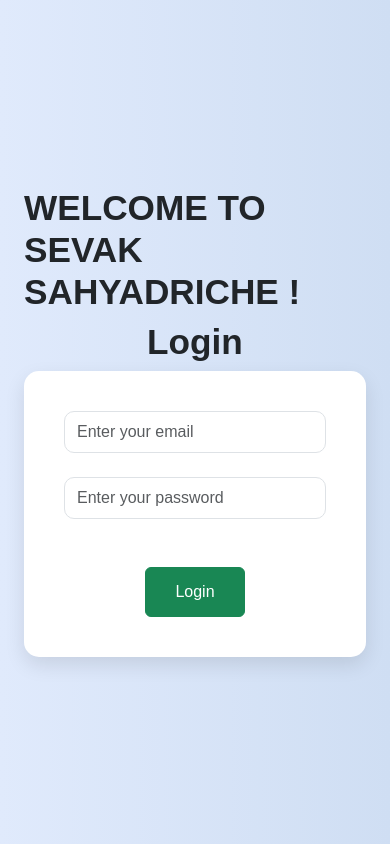
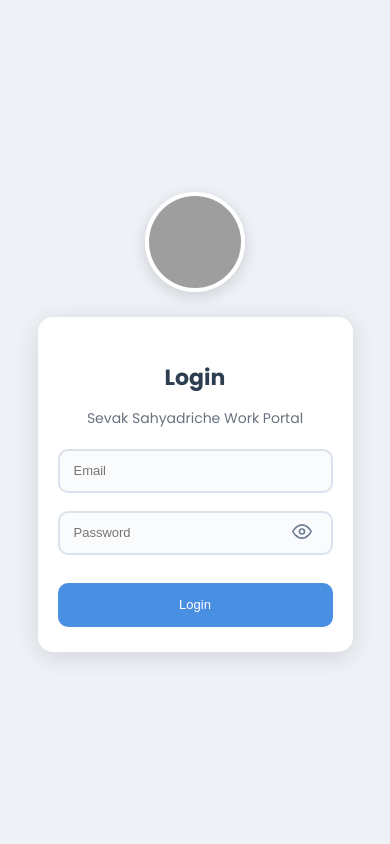
Before and after one commit to Tejas-Sankpal/SEVAK_SAHYADRICHE_PROJECT, a Django app: page / in a window 390 px wide. Run offline with Django 5.2, Linux system fonts and the light colour scheme; grey boxes are pictures that could not be loaded.

Commit message:
initial commit

```diff
--- a/SSP2/dashboard/models.py
+++ b/SSP2/dashboard/models.py
@@ -77,6 +77,6 @@ class Notification(models.Model):
     notify_type= models.CharField(max_length=100, choices= Notification_Type, default= "Casual")
     title= models.CharField(max_length=500)
     message= models.TextField()
-    link= models.URLField(blank= True, null= True)
+    link= models.URLField(blank= True, default="N/A")
     notify_created_at= models.DateTimeField(auto_now_add= True)
     is_read= models.BooleanField(default=False)
--- a/SSP2/dashboard/urls.py
+++ b/SSP2/dashboard/urls.py
@@ -23,6 +23,7 @@ urlpatterns = [
     path('see_role/', views.see_role, name='see_role'),
     path('update_Role/<int:role_id>', views.update_Role, name='update_Role'),
     path('notification/', views.notification, name= 'notification'),
+    path('see_notification/', views.see_notification, name= 'see_notification'),
 
 
 
@@ -41,7 +42,9 @@ urlpatterns = [
     path('update_assign_task_to_leader/', views.update_assign_task_to_leader, name='update_assign_task_to_leader'),
     path('save_role/', views.save_role, name='save_role'),
     path('save_updated_role/', views.save_updated_role, name='save_updated_role'),
+    path('delete_role/<int:role_id>/', views.delete_role, name= 'delete_role'),
     path('send_notification', views.send_notification, name= 'send_notification'),
     path('notifications/load/', views.load_notifications, name= 'load_notifications'),
     path('notifications/read/', views.mark_notification_read, name= 'mark_notification_read'),
+    path('logout/', views.logout, name= 'logout'),
 ]
--- a/SSP2/dashboard/views.py
+++ b/SSP2/dashboard/views.py
@@ -1,5 +1,6 @@
 from django.shortcuts import render, redirect, HttpResponse, get_object_or_404
 from django.http import JsonResponse
+from django.template.context_processors import request
 from django.utils.timezone import now
 from django.utils import timezone
 from django.contrib import messages
@@ -160,8 +161,16 @@ def see_assigned_task(request):
     return render(request,"see_assigned_task.html", {"task_details":task_details})
 
 def task_update(request, task_id):
-    task_details = Task_management.objects.all()
-    return render(request, "task_update.html", {"task_details": task_details})
+    leader_name = Volunteer.objects.filter(volunteer_role__role_name="Group Leader")
+    group_name = Groupcreate.objects.all()
+    data = Task_management.objects.filter(id= task_id)
+
+    context = {
+        "leader_name": leader_name,
+        "group_name": group_name,
+        "data": data
+    }
+    return render(request, "task_update.html", context)
 
 def set_role(request):
     return render(request,"set_role.html")
@@ -176,6 +185,10 @@ def update_Role(request, role_id):
 
 def notification(request):
     return render(request, "notification.html")
+
+def see_notification(request):
+    notification_data= Notification.objects.all().order_by('-id')
+    return render(request,"see_notification.html",{"notify_data":notification_data})
 
 
 
@@ -248,7 +261,21 @@ def save_updated_volunteer(request):
         vpass = request.POST["vpass"]
         vrole = request.POST["vrole"]
 
+        volunteer = Volunteer.objects.get(id=vid)
         role_obj = Role_set.objects.get(role_name=vrole)
+
+        # used to block changing the role leader -> any other role
+        if Groupcreate.objects.filter(leader=volunteer).exists():
+
+            # check if role actually changed
+            if volunteer.volunteer_role.id != role_obj.id:
+                messages.error(request,  "Role update blocked — this volunteer is currently assigned as a Group Leader. "
+                                                 "Please reassign the group or delete it before changing the role.")
+                return redirect("volunteer_update", id=vid)
+
+        if Volunteer.objects.filter(volunteer_contact= vcon).exclude(id= vid).exists():
+            messages.error(request,"This contact is already exists !")
+            return redirect("volunteer_update", id= vid)
 
         Volunteer.objects.filter(id= vid).update(
             volunteer_name= vname,
@@ -277,10 +304,10 @@ def save_updated_volunteer(request):
         #     fail_silently=False,
         # )
         messages.success(request,f"Data has been updated of {vname}!")
-        return redirect("/set_volunteer")
+        return redirect("set_volunteer")
     else:
         messages.error(request, "Something wrong!")
-        return redirect("/save_updated_volunteer")
+        return redirect("volunteer_update")
 
 def add_new_group(request):
     if request.method == "POST":
@@ -477,8 +504,45 @@ def task_delete(request, task_id):
     task.delete()
     return redirect("see_assigned_task")
 
-def update_assign_task_to_leader():
-    pass
+
+def update_assign_task_to_leader(request):
+    if request.method == "POST":
+
+        task_id = request.POST["tid"]
+        task_title = request.POST["task_title"]
+        task_desc = request.POST["task_description"]
+        assign_group_id = request.POST["group_id"]
+
+        # get objects
+        group_obj = Groupcreate.objects.get(id=assign_group_id)
+        # task = Task_management.objects.get(id=task_id)
+
+        # unique title check
+        if Task_management.objects.filter(task_title=task_title).exclude(id=task_id).exists():
+            messages.error(request, "Task already exists!")
+            return redirect("task_update", task_id=task_id)
+
+        # update task
+
+        # 1st method
+        # task.task_title = task_title
+        # task.task_description = task_desc
+        # task.Group = group_obj
+        # task.save()
+
+        # 2nd method
+        Task_management.objects.filter(id= task_id).update(
+            task_title= task_title,
+            task_description= task_desc,
+            Group= group_obj
+        )
+
+        messages.success(request, "Task updated!")
+        return redirect("see_assigned_task")
+
+    messages.error(request, "Something went wrong!")
+    return redirect("task_update", task_id=task_id)
+
 
 def save_role(request):
     if request.method == "POST":
@@ -513,6 +577,11 @@ def save_updated_role(request):
     else:
         messages.error(request, "Something worng !!!")
         return redirect("update_Role")
+
+def delete_role(request, role_id):
+    role= Role_set.objects.filter(id= role_id)
+    role.delete()
+    return redirect("see_role")
 
 def send_notification(request):
     if request.method == "POST":
@@ -580,3 +649,6 @@ def mark_notification_read(request):
             return JsonResponse({"error": str(e)}, status=400)
 
     return JsonResponse({"error": "POST method required"}, status=405)
+
+def logout(request):
+    return redirect("/")
--- a/SSP2/templates/index.html
+++ b/SSP2/templates/index.html
@@ -3,74 +3,234 @@
 <html lang="en">
 <head>
 <meta charset="UTF-8">
-  <title>Society Maintenance Portal</title>
-
-  <!--Bootstrap CDN -->
-  <link href="https://cdn.jsdelivr.net/npm/bootstrap@5.3.0/dist/css/bootstrap.min.css" rel="stylesheet">
-
-     <!--Custom CSS -->
-  <link href="{% static 'css/mystyle.css' %}" rel="stylesheet" type="text/css">
-
+<meta name="viewport" content="width=device-width, initial-scale=1.0">
+<title>Professional Login Page</title>
+<link rel="preconnect" href="https://fonts.googleapis.com">
+<link rel="preconnect" href="https://fonts.gstatic.com" crossorigin>
+<link href="https://fonts.googleapis.com/css2?family=Poppins:wght@300;400;500;600;700&display=swap" rel="stylesheet">
 
 <style>
+  * { box-sizing: border-box; }
+
   body {
-      background: linear-gradient(to right, #e0eafc, #cfdef3);
+    margin: 0;
+    font-family: "Poppins", sans-serif;
+    background: #eef1f6;
     min-height: 100vh;
-      overflow-x: hidden;
+    display: flex;
+    justify-content: center;
+    align-items: center;
   }
 
-    .form-container {
-      background: #fff;
-      padding: 40px;
-      border-radius: 15px;
-      box-shadow: 0 8px 20px rgba(0, 0, 0, 0.1);
+  .main-wrapper {
+    display: flex;
+    justify-content: center;
+    align-items: center;
+    gap: 30px;
+    padding: 20px;
+    max-width: 1100px;
+    width: 100%;
   }
 
-    .form-control {
-      border-radius: 10px;
-      transition: box-shadow 0.3s ease;
+  .image-box {
+    width: 420px;
+    height: 420px;
+    border-radius: 15px;
+    overflow: hidden;
+    background: #fff;
+    box-shadow: 0 3px 15px rgba(0,0,0,0.12);
+  }
+  .image-box img {
+    width: 100%;
+    height: 100%;
+    object-fit: cover;
   }
 
-    .form-control:focus {
-      box-shadow: 0 0 10px rgba(13, 110, 253, 0.5);
-      border-color: #0d6efd;
+  .divider-line {
+    width: 2px;
+    height: 400px;
+    background: #cfd6e2;
   }
 
-    h1 {
-      font-size: 2.2rem;
-      font-weight: bold;
+  .login-section {
+    width: 420px;
+    text-align: center;
+  }
+
+  .top-icon {
+    width: 120px;
+    height: 120px;
+    margin: 0 auto 25px;
+    border-radius: 50%;
+    overflow: hidden;
+    border: 4px solid #fff;
+    box-shadow: 0px 4px 15px rgba(0,0,0,0.15);
+  }
+  .top-icon img {
+    width: 100%;
+    height: 100%;
+    object-fit: cover;
+  }
+
+  .login-box {
+    background: #fff;
+    padding: 30px 25px;
+    border-radius: 15px;
+    box-shadow: 0px 5px 25px rgba(0,0,0,0.12);
+  }
+
+  .login-box h2 {
+    font-size: 26px;
+    margin-bottom: 5px;
+    color: #2c3e50;
+  }
+
+  .login-box p {
+    font-size: 14px;
+    color: #68727f;
+    margin-bottom: 20px;
+  }
+
+  .form-group { margin-bottom: 18px; text-align: left; }
+
+  input.form-control {
+    width: 100%;
+    height: 48px;
+    border: 2px solid #dbe2eb;
+    border-radius: 10px;
+    padding: 0 14px;
+    font-size: 14px;
+    background: #fafbfc;
+    outline: none;
+  }
+
+  input.form-control:focus {
+    border-color: #4a90e2;
+    background: #fff;
+  }
+
+  .password-wrapper { position: relative; }
+
+  .password-toggle {
+    position: absolute;
+    right: 15px;
+    top: 50%;
+    transform: translateY(-50%);
+    border: none;
+    background: none;
+    cursor: pointer;
+    color: #718096;
+  }
+
+  .login-btn {
+    width: 100%;
+    height: 48px;
+    margin-top: 10px;
+    background: #4a90e2;
+    color: #fff;
+    border: none;
+    border-radius: 10px;
+    font-size: 15px;
+    cursor: pointer;
+  }
+  .login-btn:hover {
+    background: #357abd;
+  }
+
+  /* Responsive */
+  @media(max-width: 968px) {
+    .main-wrapper { flex-direction: column; gap: 0; }
+    .image-box { display: none; }
+    .divider-line { display: none; }
+    .login-section { width: 90%; }
+  }
+
+  @media(max-width: 480px) {
+    input.form-control, .login-btn { height: 44px; font-size: 13px; }
+    .top-icon { width: 100px; height: 100px; }
+    .login-box { padding: 25px 20px; }
+    .login-box h2 { font-size: 22px; }
   }
 </style>
+
 </head>
+
 <body>
 
+<div class="main-wrapper">
 
+  <!-- LEFT IMAGE -->
+  <div class="image-box">
+    <img src="{% static 'images/bg.jpg' %}" alt="Background">
+  </div>
 
-<div class="container d-flex justify-content-center align-items-center" style="min-height: 100vh;">
-  <div class="row w-100">
-    <div class="col-sm-6 offset-sm-3 fade-in">
-        <h1><strong>WELCOME TO SEVAK SAHYADRICHE !</strong></h1>
-        <h1 class="text-center"><strong>Login</strong></h1>
-      <div class="form-container text-center">
+  <!-- VERTICAL LINE -->
+  <div class="divider-line"></div>
 
-        <!--Login Form -->
-        <form action="" method="post">
+  <!-- RIGHT LOGIN BOX -->
+  <div class="login-section">
+
+    <div class="top-icon">
+      <img src="{% static 'images/logo.png' %}" alt="Logo">
+    </div>
+
+    <div class="login-box">
+      <h2>Login</h2>
+      <p>Sevak Sahyadriche Work Portal</p>
+
+      <form method="post">
         {% csrf_token %}
-          <input type="email" placeholder="Enter your email" name="email" class="form-control" style="height:42px" required><br>
-          <input type="password" placeholder="Enter your password" name="password" class="form-control" style="height:42px" required>
 
+        <div class="form-group">
+          <input type="email" name="email" class="form-control" placeholder="Email" required autocomplete="email">
+        </div>
 
-       <br><br>
-          <button type="submit" class="btn btn-success" style="height: 50px; width: 100px;">Login</button>
-        </form>
-
-      </div>
-    </div>
+        <div class="form-group">
+          <div class="password-wrapper">
+            <input type="password" name="password" id="password" class="form-control password-input" placeholder="Password" required autocomplete="current-password">
+            <button type="button" class="password-toggle" id="passwordToggle" aria-label="Toggle password visibility">
+              <svg width="20" height="20" viewBox="0 0 24 24" fill="none" stroke="currentColor" stroke-width="2" stroke-linecap="round" stroke-linejoin="round">
+                <path d="M1 12s4-8 11-8 11 8 11 8-4 8-11 8-11-8-11-8z"></path>
+                <circle cx="12" cy="12" r="3"></circle>
+              </svg>
+            </button>
           </div>
         </div>
 
-<!-- Bootstrap JS Bundle (includes Popper for modal) -->
-<script src="https://cdn.jsdelivr.net/npm/bootstrap@5.3.0/dist/js/bootstrap.bundle.min.js"></script>
+        <button type="submit" class="login-btn">Login</button>
 
+      </form>
+    </div>
+
+  </div>
+
+</div>
+
+<script>
+  const passwordInput = document.getElementById('password');
+  const passwordToggle = document.getElementById('passwordToggle');
+
+  passwordToggle.addEventListener('click', function() {
+    const type = passwordInput.getAttribute('type') === 'password' ? 'text' : 'password';
+    passwordInput.setAttribute('type', type);
+
+    // Toggle icon
+    if (type === 'text') {
+      passwordToggle.innerHTML = `
+        <svg width="20" height="20" viewBox="0 0 24 24" fill="none" stroke="currentColor" stroke-width="2" stroke-linecap="round" stroke-linejoin="round">
+          <path d="M17.94 17.94A10.07 10.07 0 0 1 12 20c-7 0-11-8-11-8a18.45 18.45 0 0 1 5.06-5.94M9.9 4.24A9.12 9.12 0 0 1 12 4c7 0 11 8 11 8a18.5 18.5 0 0 1-2.16 3.19m-6.72-1.07a3 3 0 1 1-4.24-4.24"></path>
+          <line x1="1" y1="1" x2="23" y2="23"></line>
+        </svg>
+      `;
+    } else {
+      passwordToggle.innerHTML = `
+        <svg width="20" height="20" viewBox="0 0 24 24" fill="none" stroke="currentColor" stroke-width="2" stroke-linecap="round" stroke-linejoin="round">
+          <path d="M1 12s4-8 11-8 11 8 11 8-4 8-11 8-11-8-11-8z"></path>
+          <circle cx="12" cy="12" r="3"></circle>
+        </svg>
+      `;
+    }
+  });
+</script>
 </body>
 </html>
--- a/SSP2/templates/notification.html
+++ b/SSP2/templates/notification.html
@@ -70,3 +70,7 @@ document.addEventListener('DOMContentLoaded', function() {
 </script>
 
 {% endblock %}
+
+{% block extra_js %}
+<script src="{% static 'js/myjs_script.js' %}"></script>
+{% endblock %}
--- a/SSP2/templates/sidebar.html
+++ b/SSP2/templates/sidebar.html
@@ -41,7 +41,7 @@
       <a class="nav-link" href="#" onclick="toggleDropdown(event, 'notify')"><i class="bi bi-bell-fill"></i><span>Notification</span></a>
       <div id="notify" class="submenu">
         <a class="nav-link" href="{% url 'notification' %}">Give Notification</a>
-        <a class="nav-link" href="">Notification List</a>
+        <a class="nav-link" href="{% url 'see_notification' %}">Notification List</a>
       </div>
     </li>
 
```
Also changed, not shown: SSP2/templates/create_task.html (+4 -3 lines), SSP2/templates/see_notification.html (added, +45 -0 lines), SSP2/templates/see_role.html (+7 -3 lines), SSP2/templates/task_update.html (+33 -44 lines), SSP2/templates/topbar.html (+70 -58 lines). Lines whose indentation alone changed are shown as unchanged.
